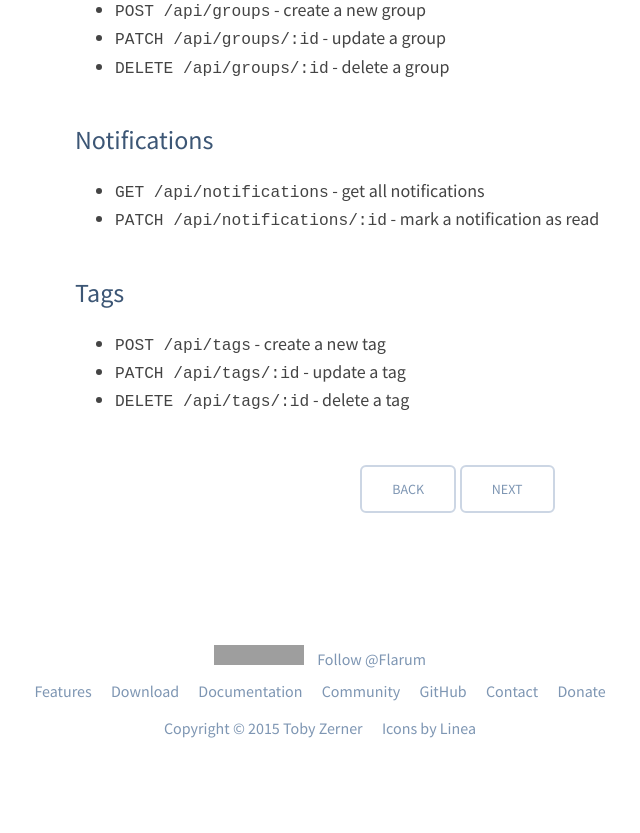
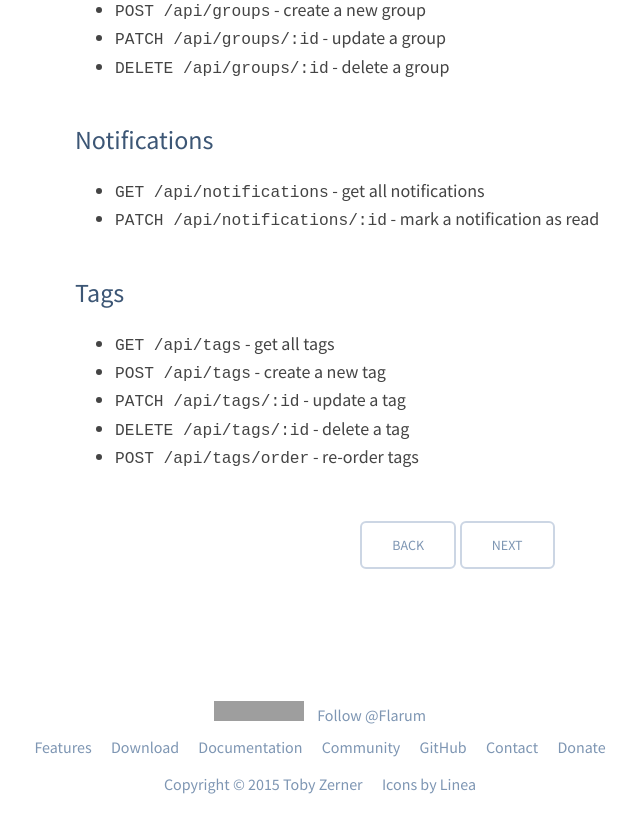
Before and after one commit to flarum/flarum.github.io, a Jekyll site: the page built from _docs/api.md, in a window 1280 px wide and 900 px high, scrolled down 2310 px. Shown: the top 833 px of the window, without its empty margins (320-960 px from the left). Built offline with Jekyll 4.4.1, drawn with Linux system fonts in a browser that asks for light colours; nearby versions of some CDN libraries; comment, search, counter and statistics services are not loaded; grey boxes are pictures that could not be loaded.

Commit message:
Add tag list and order endpoints to API docs

```diff
--- a/_docs/api.md
+++ b/_docs/api.md
@@ -79,6 +79,8 @@
 
 ## Tags
 
+* `GET /api/tags` - get all tags
 * `POST /api/tags` - create a new tag
 * `PATCH /api/tags/:id` - update a tag
 * `DELETE /api/tags/:id` - delete a tag
+* `POST /api/tags/order` - re-order tags
```
